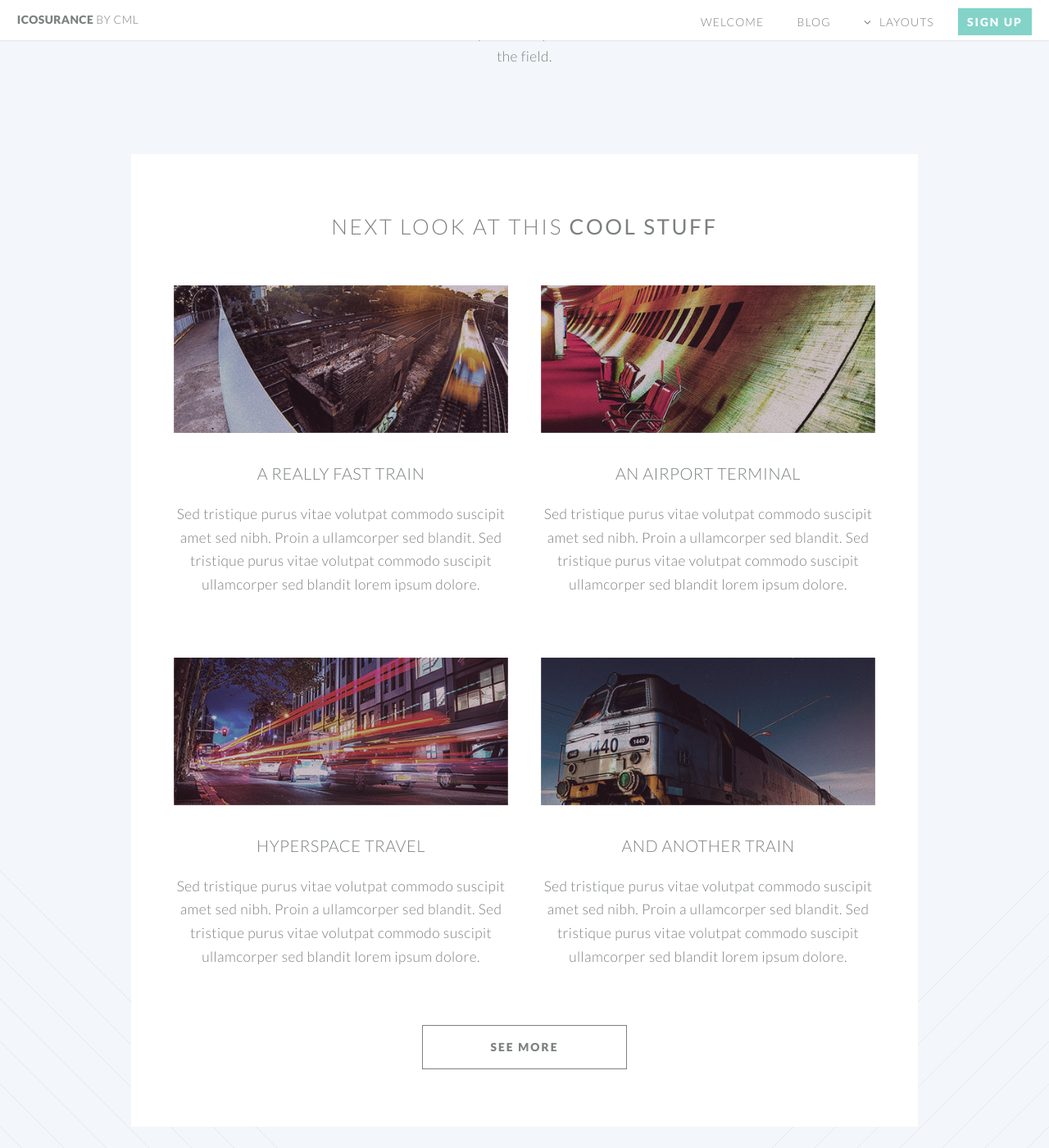
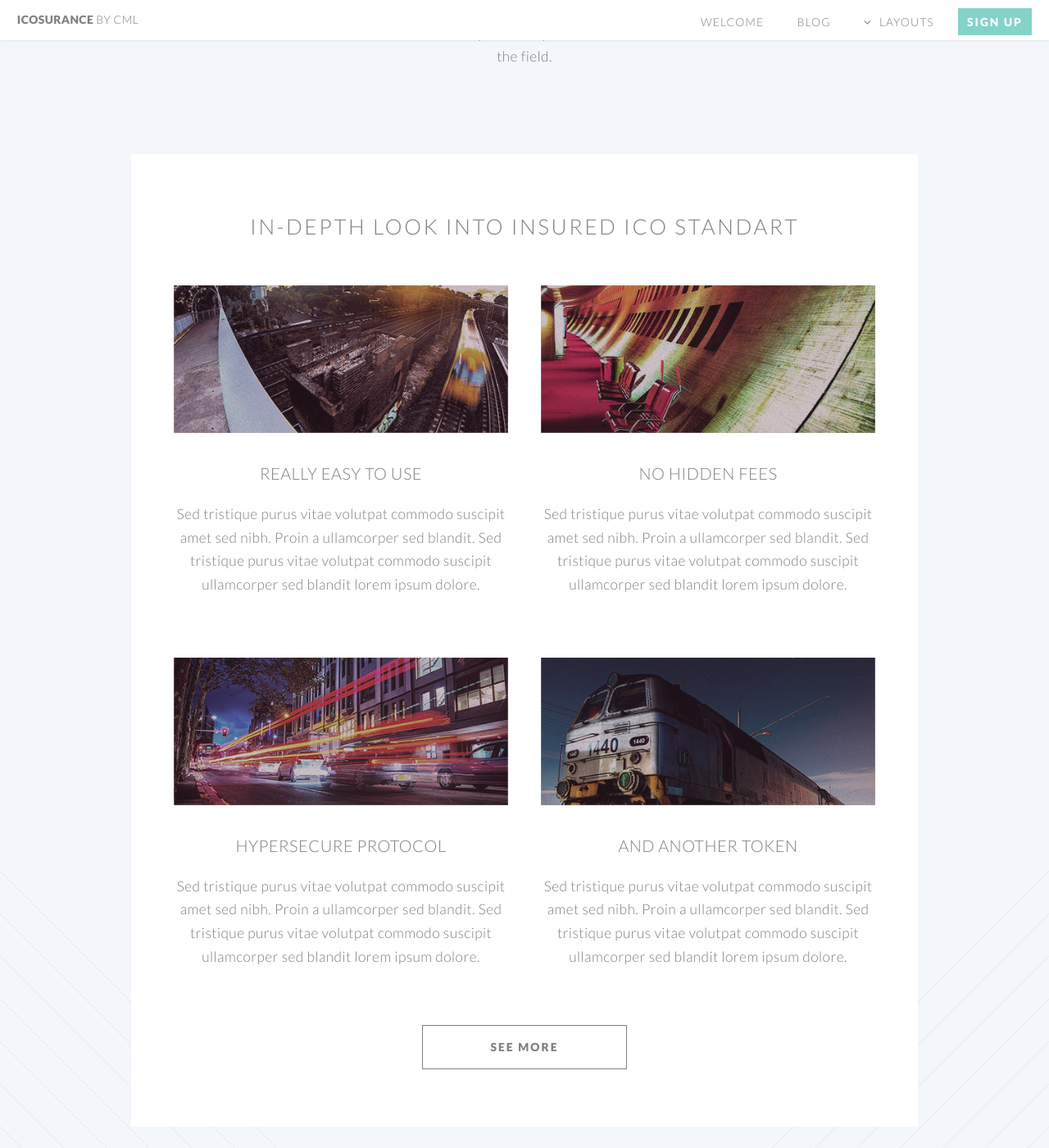
Before and after one commit to ICOsurance/www, a Jekyll site: the page built from index.html, in a window 1280 px wide and 1400 px high, scrolled down 1721 px. Shown: the whole window at 82% size. Built offline with Jekyll 4.4.1, drawn with Linux system fonts in a browser that asks for light colours.

Commit message:
text improvements (2)

```diff
--- a/index.html
+++ b/index.html
@@ -84,7 +84,7 @@ layout: landing-page
 					<section class="wrapper style3 container special">
 
 						<header class="major">
-							<h2>Next look at this <strong>cool stuff</strong></h2>
+							<h2>In-depth Look into Insured ICO Standart</h2>
 						</header>
 
 						<div class="row">
@@ -93,7 +93,7 @@ layout: landing-page
 								<section>
 									<a href="#" class="image featured"><img src="images/pic01.jpg" alt="" /></a>
 									<header>
-										<h3>A Really Fast Train</h3>
+										<h3>Really Easy to Use</h3>
 									</header>
 									<p>Sed tristique purus vitae volutpat commodo suscipit amet sed nibh. Proin a ullamcorper sed blandit. Sed tristique purus vitae volutpat commodo suscipit ullamcorper sed blandit lorem ipsum dolore.</p>
 								</section>
@@ -104,7 +104,7 @@ layout: landing-page
 								<section>
 									<a href="#" class="image featured"><img src="images/pic02.jpg" alt="" /></a>
 									<header>
-										<h3>An Airport Terminal</h3>
+										<h3>No Hidden Fees</h3>
 									</header>
 									<p>Sed tristique purus vitae volutpat commodo suscipit amet sed nibh. Proin a ullamcorper sed blandit. Sed tristique purus vitae volutpat commodo suscipit ullamcorper sed blandit lorem ipsum dolore.</p>
 								</section>
@@ -117,7 +117,7 @@ layout: landing-page
 								<section>
 									<a href="#" class="image featured"><img src="images/pic03.jpg" alt="" /></a>
 									<header>
-										<h3>Hyperspace Travel</h3>
+										<h3>Hypersecure Protocol</h3>
 									</header>
 									<p>Sed tristique purus vitae volutpat commodo suscipit amet sed nibh. Proin a ullamcorper sed blandit. Sed tristique purus vitae volutpat commodo suscipit ullamcorper sed blandit lorem ipsum dolore.</p>
 								</section>
@@ -128,7 +128,7 @@ layout: landing-page
 								<section>
 									<a href="#" class="image featured"><img src="images/pic04.jpg" alt="" /></a>
 									<header>
-										<h3>And Another Train</h3>
+										<h3>And Another Token</h3>
 									</header>
 									<p>Sed tristique purus vitae volutpat commodo suscipit amet sed nibh. Proin a ullamcorper sed blandit. Sed tristique purus vitae volutpat commodo suscipit ullamcorper sed blandit lorem ipsum dolore.</p>
 								</section>
```
